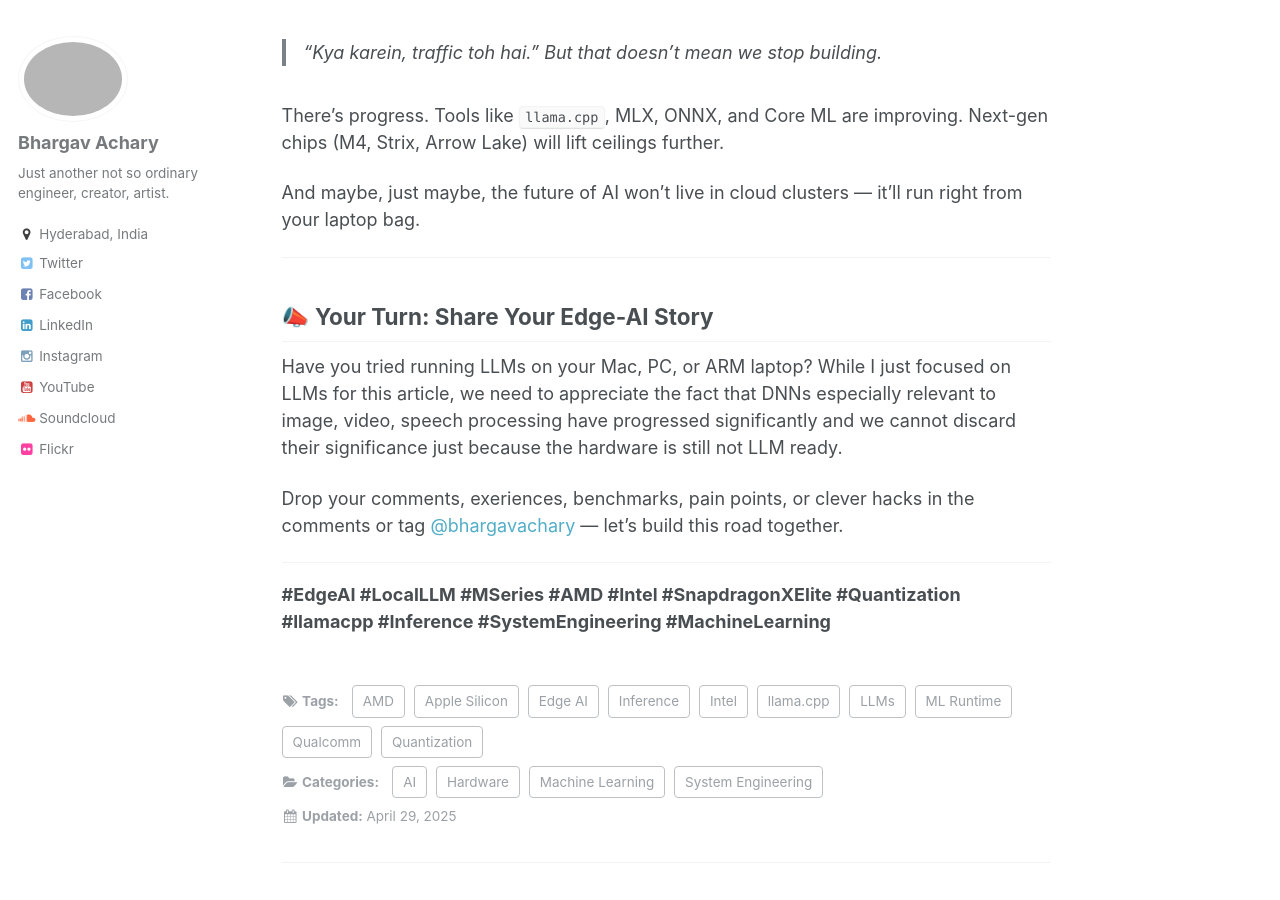
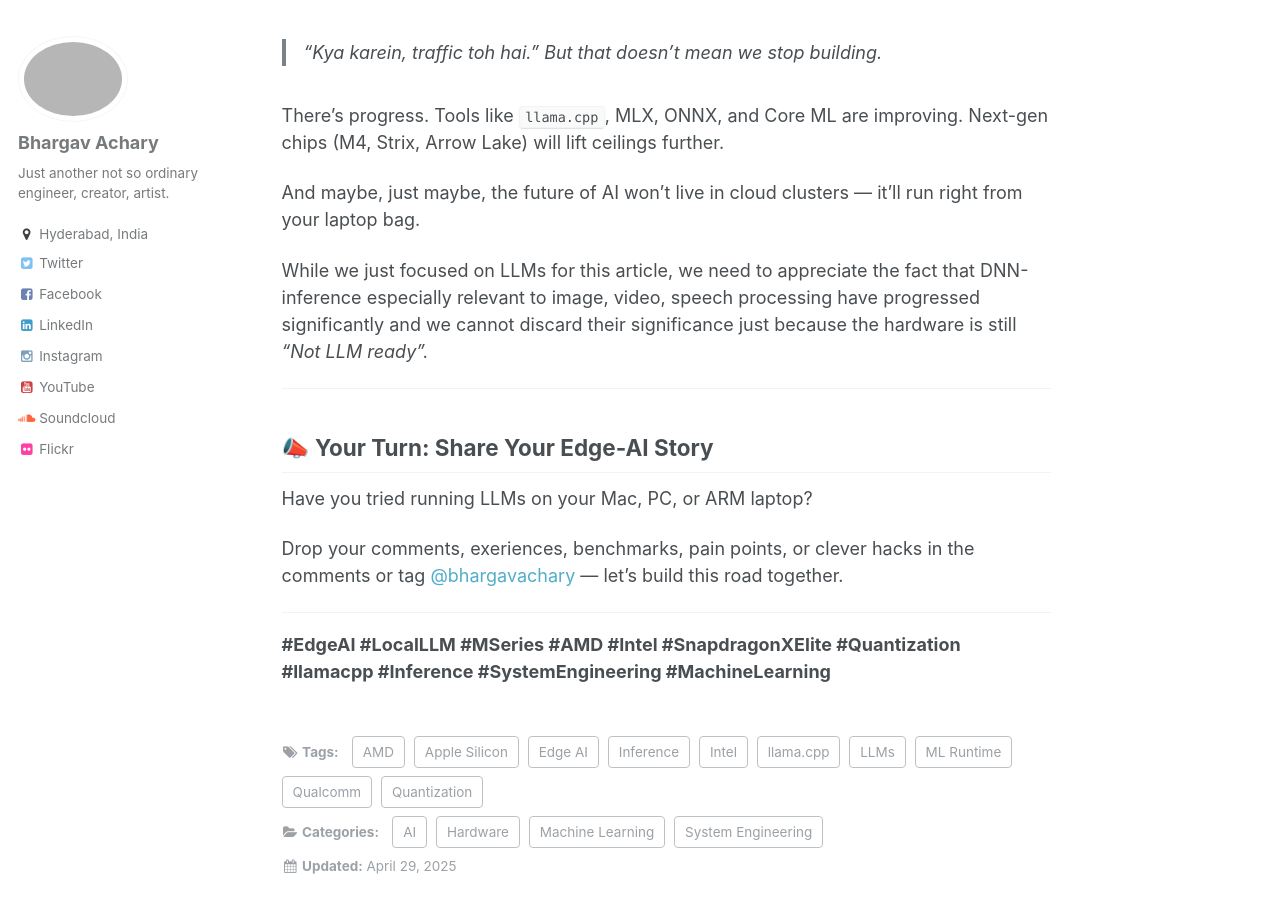
Before and after one commit to bhargavachary/bhargavachary.github.io, a Jekyll site: the page built from _posts/2025-04-29-llms-on-edge-devices.md, in a window 1280 px wide and 900 px high, scrolled down 4985 px. Built offline with Jekyll 4.4.1, drawn with Linux system fonts in a browser that asks for light colours; comment, search, counter and statistics services are not loaded.

Commit message:
Update 2025-04-29-llms-on-edge-devices.md

```diff
--- a/_posts/2025-04-29-llms-on-edge-devices.md
+++ b/_posts/2025-04-29-llms-on-edge-devices.md
@@ -181,12 +181,13 @@
 
 And maybe, just maybe, the future of AI won’t live in cloud clusters — it’ll run right from your laptop bag.
 
+While we just focused on LLMs for this article, we need to appreciate the fact that DNN-inference especially relevant to image, video, speech processing have progressed significantly and we cannot discard their significance just because the hardware is still *"Not LLM ready".*
+
 ---
 
 ## **📣 Your Turn: Share Your Edge-AI Story**
 
 Have you tried running LLMs on your Mac, PC, or ARM laptop?
-While I just focused on LLMs for this article, we need to appreciate the fact that DNNs especially relevant to image, video, speech processing have progressed significantly and we cannot discard their significance just because the hardware is still not LLM ready.
 
 Drop your comments, exeriences, benchmarks, pain points, or clever hacks in the comments or tag [@bhargavachary](https://bhargavachary.in) — let’s build this road together.
 
```
